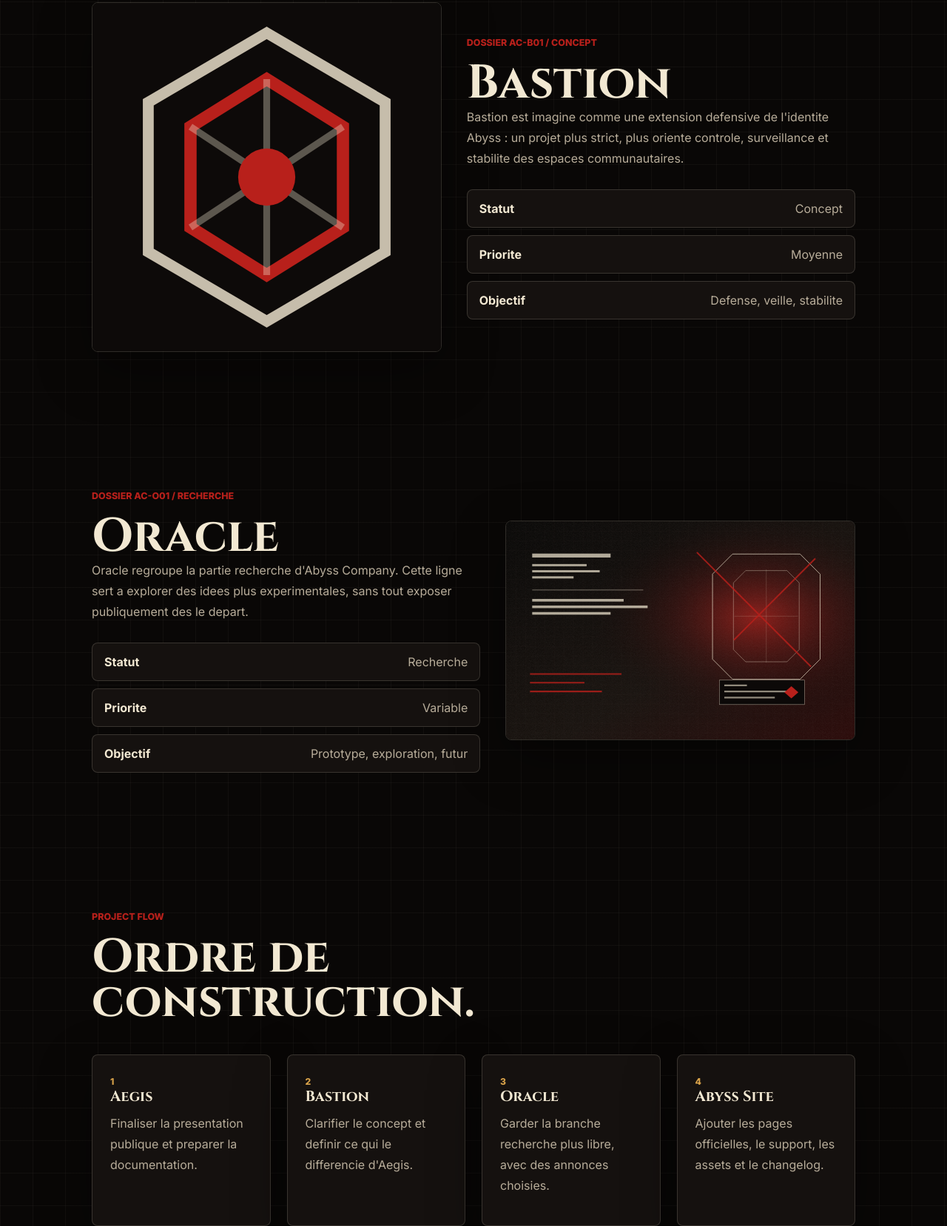
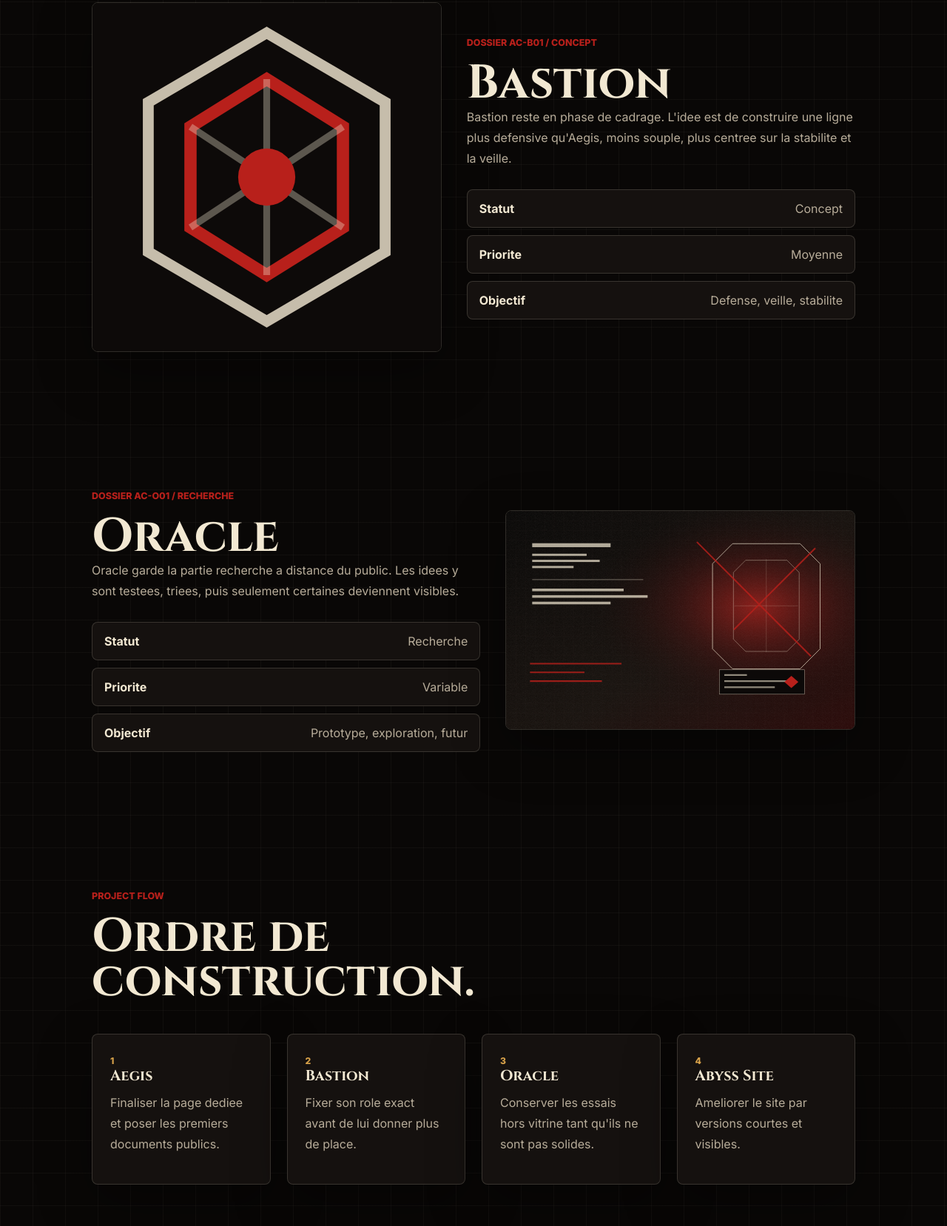
Before and after one commit to Nagisanyan/Abyss-Company, a plain HTML site: page projects.html in a window 1280 px wide. Shown: the part 1142-2800 px from the top of the page at 74% size. Drawn offline with Linux system fonts and the light colour scheme.

Commit message:
Refine projects page copy

```diff
--- a/projects.html
+++ b/projects.html
@@ -5,7 +5,7 @@
     <meta name="viewport" content="width=device-width, initial-scale=1" />
     <meta
       name="description"
-      content="Projets officiels presentes par Abyss Company : Aegis, Bastion et Oracle."
+      content="Archives projets d'Abyss Company : Aegis, Bastion et Oracle."
     />
     <title>Projets - Abyss Company</title>
     <link rel="preconnect" href="https://fonts.googleapis.com" />
@@ -44,8 +44,8 @@
           <p class="eyebrow">Abyss project archive</p>
           <h1>Projets</h1>
           <p class="hero-lead">
-            Les lignes principales d'Abyss Company sont presentees comme des
-            dossiers : chacune porte un role, un statut et une direction.
+            Trois dossiers, trois roles. Cette page garde une vue claire de ce
+            qui est actif, de ce qui se dessine et de ce qui reste en recherche.
           </p>
         </div>
       </section>
@@ -55,9 +55,9 @@
           <p class="eyebrow">Dossier AC-A01 / actif</p>
           <h2 id="aegis-title">Aegis</h2>
           <p>
-            Aegis represente la ligne de protection et de gestion communautaire
-            d'Abyss Company. C'est le projet le plus avance et celui qui sert de
-            premier point public pour l'ecosysteme.
+            Aegis est le dossier le plus concret. Il porte la partie protection,
+            gestion et traces, avec une priorite simple : rendre un espace plus
+            lisible et plus difficile a deranger.
           </p>
           <ul class="status-list">
             <li><strong>Statut</strong><span>Actif</span></li>
@@ -73,9 +73,9 @@
           <p class="eyebrow">Dossier AC-B01 / concept</p>
           <h2 id="bastion-title">Bastion</h2>
           <p>
-            Bastion est imagine comme une extension defensive de l'identite
-            Abyss : un projet plus strict, plus oriente controle, surveillance et
-            stabilite des espaces communautaires.
+            Bastion reste en phase de cadrage. L'idee est de construire une
+            ligne plus defensive qu'Aegis, moins souple, plus centree sur la
+            stabilite et la veille.
           </p>
           <ul class="status-list">
             <li><strong>Statut</strong><span>Concept</span></li>
@@ -91,9 +91,8 @@
           <p class="eyebrow">Dossier AC-O01 / recherche</p>
           <h2 id="oracle-title">Oracle</h2>
           <p>
-            Oracle regroupe la partie recherche d'Abyss Company. Cette ligne
-            sert a explorer des idees plus experimentales, sans tout exposer
-            publiquement des le depart.
+            Oracle garde la partie recherche a distance du public. Les idees y
+            sont testees, triees, puis seulement certaines deviennent visibles.
           </p>
           <ul class="status-list">
             <li><strong>Statut</strong><span>Recherche</span></li>
@@ -114,22 +113,22 @@
           <article>
             <span>1</span>
             <h3>Aegis</h3>
-            <p>Finaliser la presentation publique et preparer la documentation.</p>
+            <p>Finaliser la page dediee et poser les premiers documents publics.</p>
           </article>
           <article>
             <span>2</span>
             <h3>Bastion</h3>
-            <p>Clarifier le concept et definir ce qui le differencie d'Aegis.</p>
+            <p>Fixer son role exact avant de lui donner plus de place.</p>
           </article>
           <article>
             <span>3</span>
             <h3>Oracle</h3>
-            <p>Garder la branche recherche plus libre, avec des annonces choisies.</p>
+            <p>Conserver les essais hors vitrine tant qu'ils ne sont pas solides.</p>
           </article>
           <article>
             <span>4</span>
             <h3>Abyss Site</h3>
-            <p>Ajouter les pages officielles, le support, les assets et le changelog.</p>
+            <p>Ameliorer le site par versions courtes et visibles.</p>
           </article>
         </div>
       </section>
```
